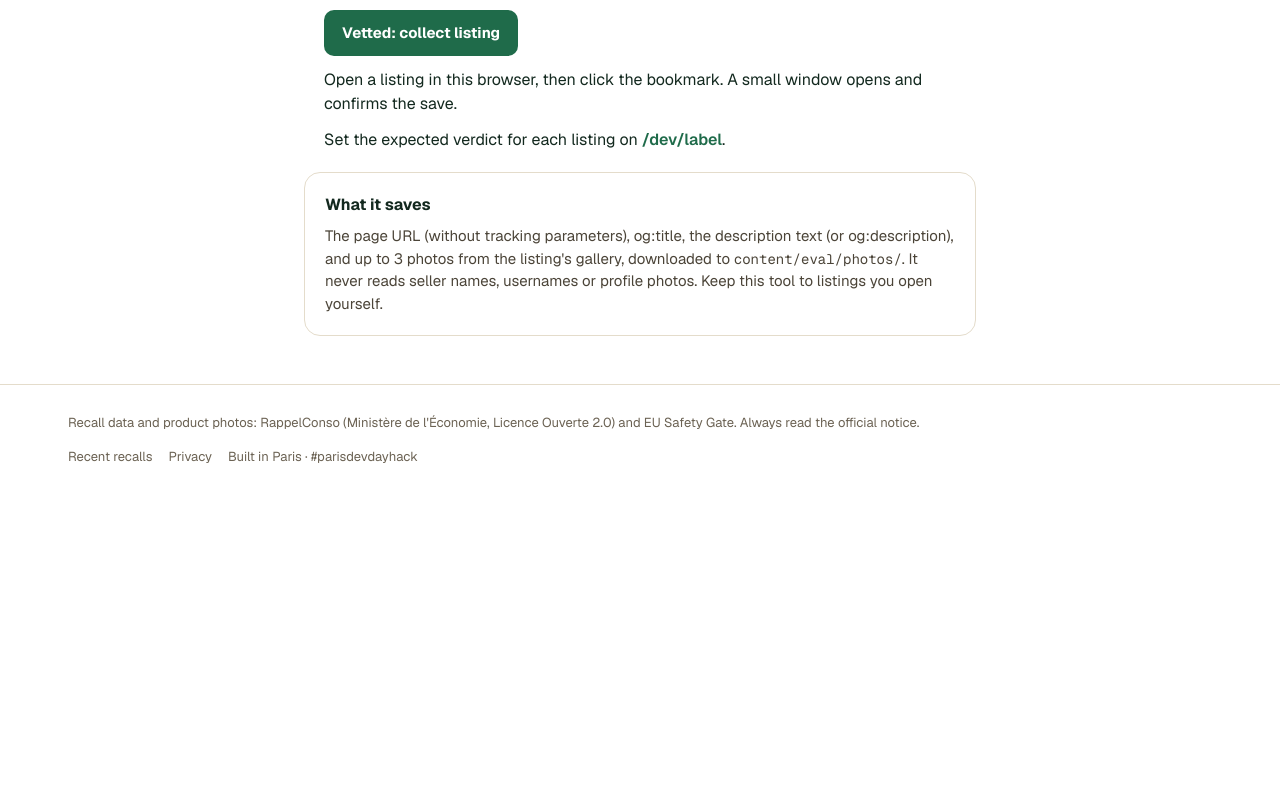
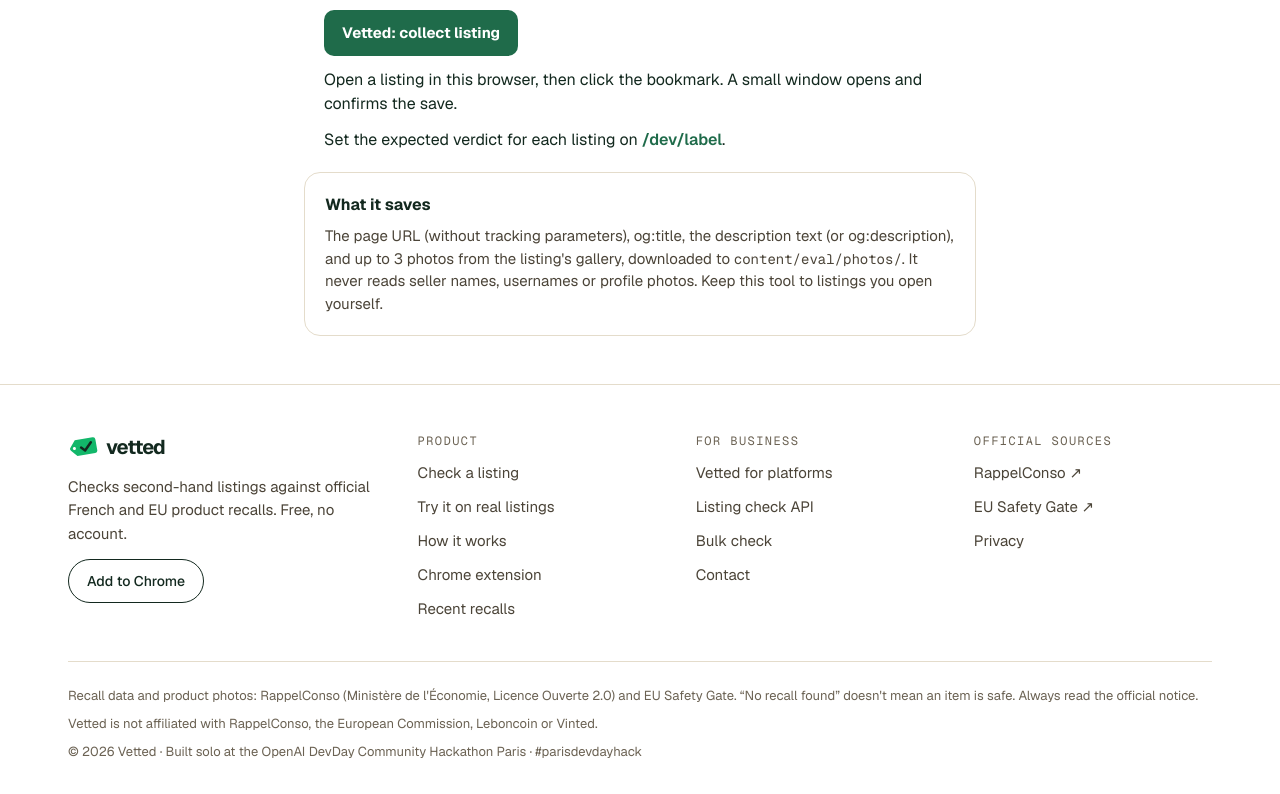
Before and after one commit to sheharyarIshfaq/vetted, a Next.js app: page /dev/collector in a window 1280 px wide. Shown: the part 364-1158 px from the top of the page. Before the commit the page ends 858 px from the top, so only its background shows below. Built offline with nearby package versions, Linux system fonts and the light colour scheme.

Commit message:
give the site a full footer

```diff
--- a/src/components/SiteFooter.tsx
+++ b/src/components/SiteFooter.tsx
@@ -1,22 +1,102 @@
 import Link from "next/link";
+import { AddToChrome } from "./AddToChrome";
+import { VettedTag } from "./VettedTag";
+
+const COLUMNS = [
+  {
+    title: "Product",
+    links: [
+      { href: "/", label: "Check a listing" },
+      { href: "/try", label: "Try it on real listings" },
+      { href: "/how-it-works", label: "How it works" },
+      { href: "/how-it-works#extension", label: "Chrome extension" },
+      { href: "/recalls", label: "Recent recalls" },
+    ],
+  },
+  {
+    title: "For business",
+    links: [
+      { href: "/platforms", label: "Vetted for platforms" },
+      { href: "/platforms#api", label: "Listing check API" },
+      { href: "/platforms#bulk", label: "Bulk check" },
+      { href: "mailto:sheharyarishfaq@gmail.com?subject=Vetted", label: "Contact" },
+    ],
+  },
+  {
+    title: "Official sources",
+    links: [
+      { href: "https://rappel.conso.gouv.fr", label: "RappelConso" },
+      { href: "https://ec.europa.eu/safety-gate-alerts", label: "EU Safety Gate" },
+      { href: "/privacy", label: "Privacy" },
+    ],
+  },
+];
+
+const LINK = "text-[15px] text-ink-2 no-underline hover:text-ink";
+
+function FooterLink({ href, label }: { href: string; label: string }) {
+  if (href.startsWith("http")) {
+    return (
+      <a href={href} target="_blank" rel="noopener noreferrer" className={LINK}>
+        {label} ↗
+      </a>
+    );
+  }
+  if (href.startsWith("mailto:")) {
+    return (
+      <a href={href} className={LINK}>
+        {label}
+      </a>
+    );
+  }
+  return (
+    <Link href={href} className={LINK}>
+      {label}
+    </Link>
+  );
+}
 
 export function SiteFooter() {
   return (
     <footer className="border-t border-line bg-surface">
-      <div className="mx-auto flex max-w-[1200px] flex-wrap justify-between gap-3.5 px-4 py-7 text-[13px] text-muted sm:px-7">
-        <span>
-          Recall data and product photos: RappelConso (Ministère de l&apos;Économie, Licence Ouverte 2.0) and EU Safety Gate. Always
-          read the official notice.
-        </span>
-        <span className="flex flex-wrap gap-x-4">
-          <Link href="/recalls" className="text-muted hover:text-ink">
-            Recent recalls
-          </Link>
-          <Link href="/privacy" className="text-muted hover:text-ink">
-            Privacy
-          </Link>
-          <span>Built in Paris · #parisdevdayhack</span>
-        </span>
+      <div className="mx-auto flex max-w-[1200px] flex-col gap-10 px-4 pt-12 pb-8 sm:px-7">
+        <div className="grid gap-10 md:grid-cols-[minmax(0,1.3fr)_repeat(3,minmax(0,1fr))]">
+          <div className="flex flex-col items-start gap-3.5">
+            <Link href="/" aria-label="Vetted home" className="flex items-center gap-2 text-xl font-bold tracking-[-0.05em] text-ink no-underline hover:text-ink">
+              <VettedTag variant="brand" width={30} decorative />
+              vetted
+            </Link>
+            <p className="m-0 max-w-[22rem] text-[15px] leading-[1.55] text-ink-2">
+              Checks second-hand listings against official French and EU product recalls. Free, no account.
+            </p>
+            <AddToChrome className="inline-flex min-h-11 items-center rounded-full border border-ink px-[18px] text-sm font-medium text-ink no-underline hover:bg-ink hover:text-paper">
+              Add to Chrome
+            </AddToChrome>
+          </div>
+          <nav aria-label="Footer" className="contents">
+            {COLUMNS.map((column) => (
+              <div key={column.title} className="flex flex-col gap-3">
+                <h2 className="m-0 font-mono text-xs font-normal tracking-[0.12em] text-muted uppercase">{column.title}</h2>
+                <ul className="m-0 flex list-none flex-col gap-2.5 p-0">
+                  {column.links.map((link) => (
+                    <li key={link.href}>
+                      <FooterLink {...link} />
+                    </li>
+                  ))}
+                </ul>
+              </div>
+            ))}
+          </nav>
+        </div>
+
+        <div className="flex flex-col gap-2 border-t border-line pt-6 text-[13px] leading-[1.55] text-muted">
+          <p className="m-0">
+            Recall data and product photos: RappelConso (Ministère de l&apos;Économie, Licence Ouverte 2.0) and EU Safety Gate.
+            &ldquo;No recall found&rdquo; doesn&apos;t mean an item is safe. Always read the official notice.
+          </p>
+          <p className="m-0">Vetted is not affiliated with RappelConso, the European Commission, Leboncoin or Vinted.</p>
+          <p className="m-0">© 2026 Vetted · Built solo at the OpenAI DevDay Community Hackathon Paris · #parisdevdayhack</p>
+        </div>
       </div>
     </footer>
   );
```
